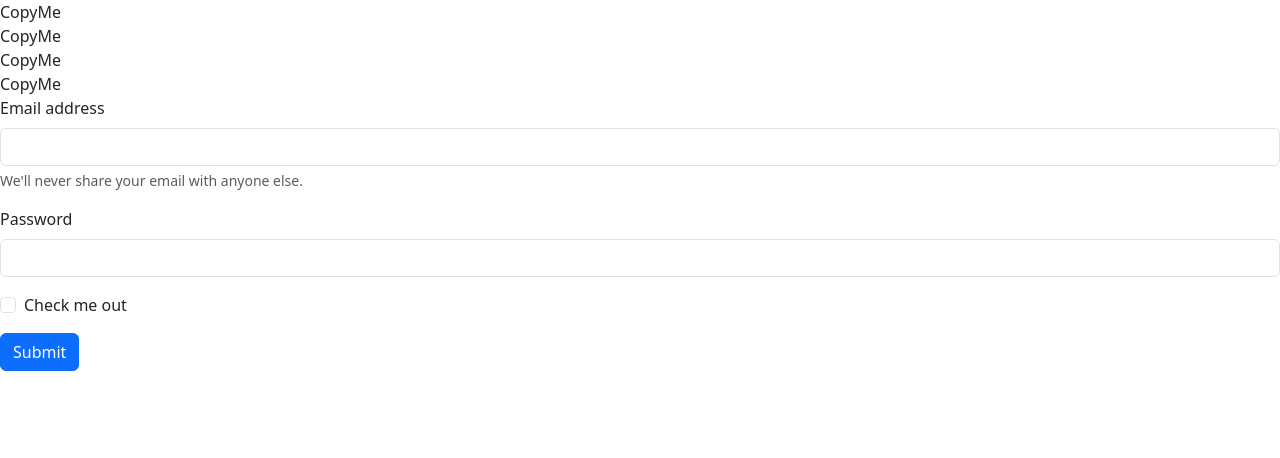
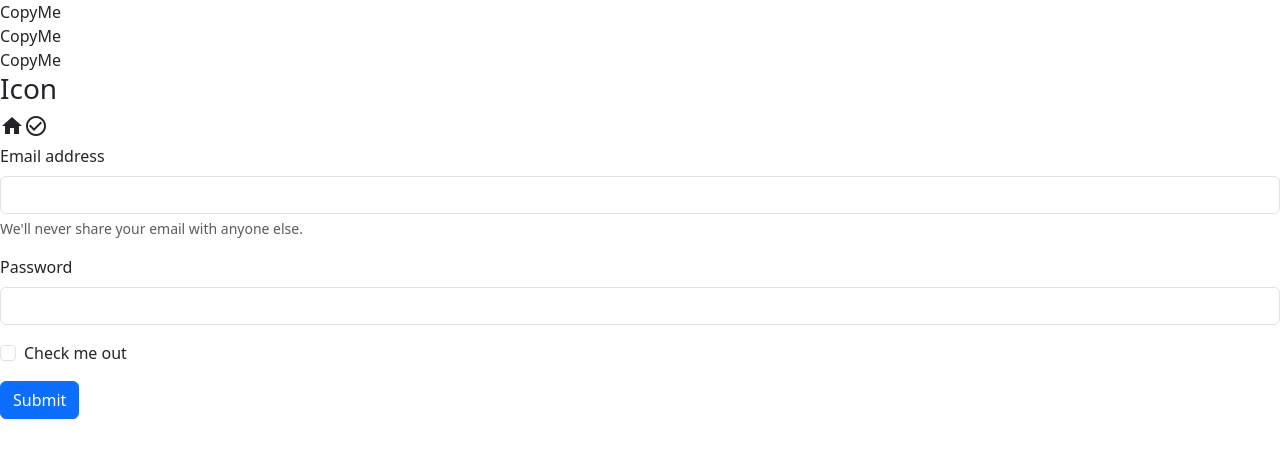
Before and after one commit to y55mun/rcp, a React (Create React App) app in the folder ch03/ch03_1/: page / in a window 1280 px wide. Shown: the top 458 px of the page. Built offline with nearby package versions, Linux system fonts and the light colour scheme.

Commit message:
구글 머티리얼 아이콘 사용하기

```diff
--- a/ch03/ch03_1/src/pages/Icon.tsx
+++ b/ch03/ch03_1/src/pages/Icon.tsx
@@ -1,3 +1,9 @@
-export default function CopyMe() {
-  return <div>CopyMe</div>
+export default function Icon() {
+  return (
+    <div>
+      <h3>Icon</h3>
+      <span className="material-icons">home</span>
+      <span className="material-icons">check_circle_outline</span>
+    </div>
+  )
 }
```
